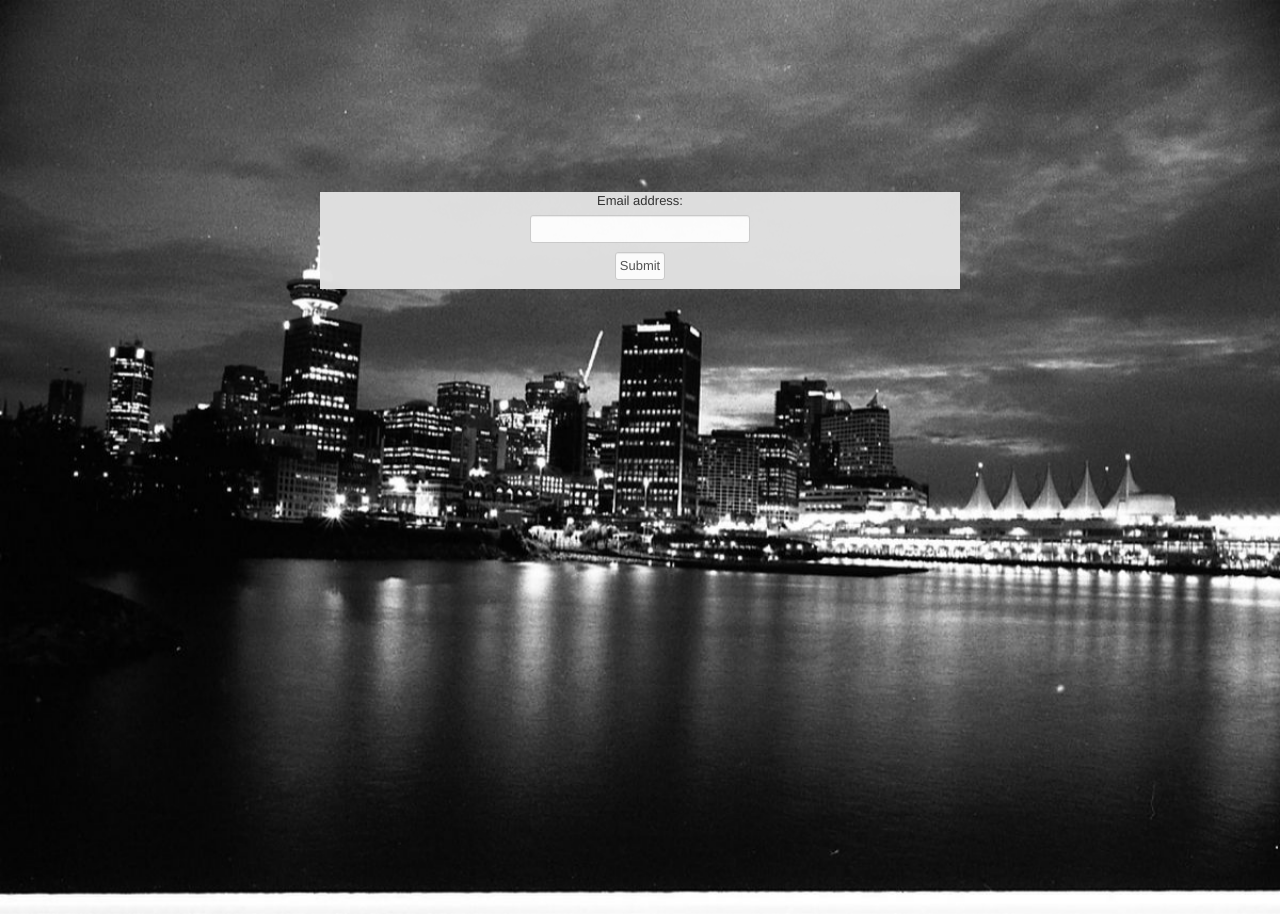
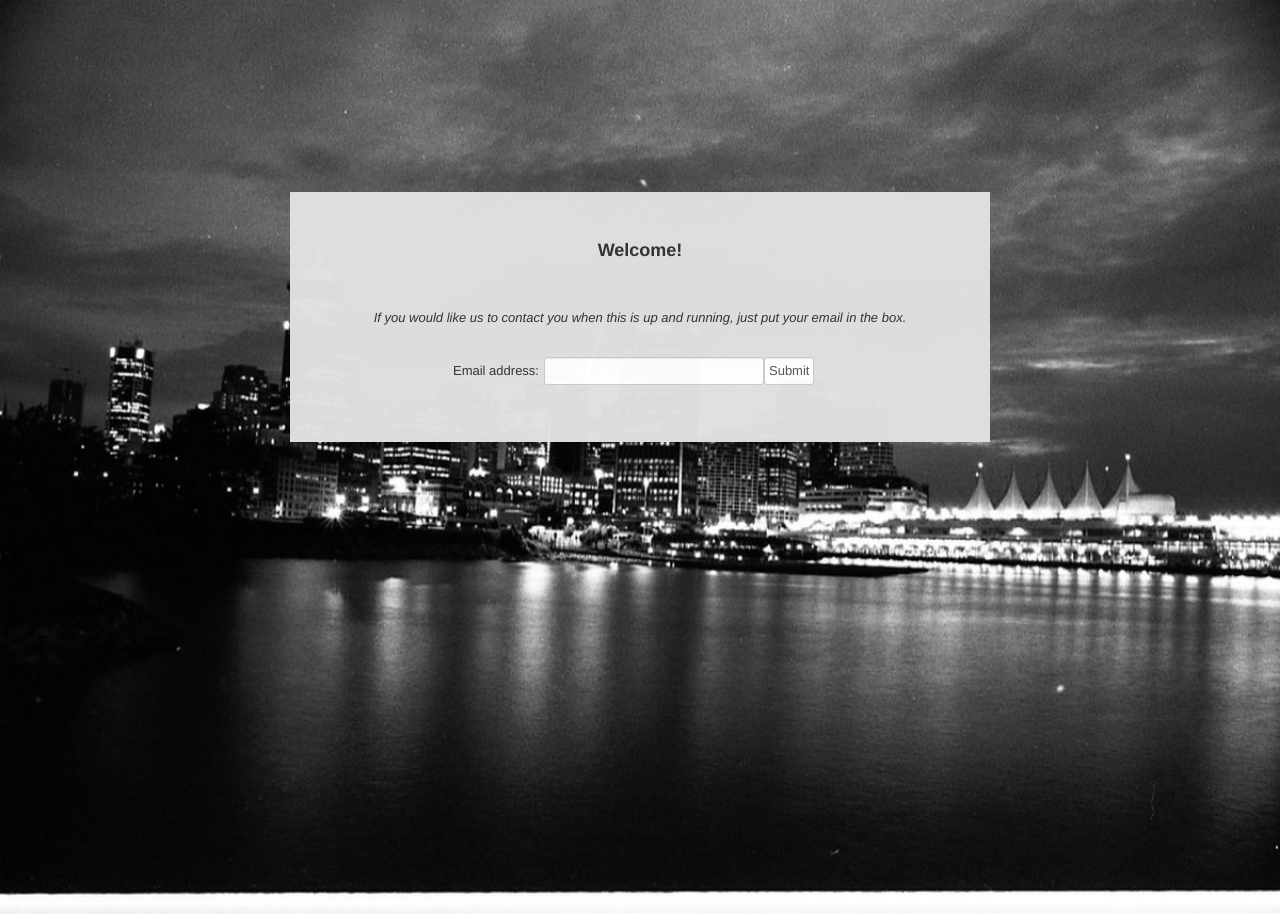
Before and after one commit to kdazzle/launchpage, a Django app: template templates/emailCollection/home.html in a window 1280 px wide. Run offline with Django 3.2, Linux system fonts and the light colour scheme; tables that the repository leaves empty hold one stand-in row (values such as "Sample post"); the template is opened without the code that fills it: values that come from a table or form of the project are taken from there, most other values are stand-ins (such as "Sample title", 1, 10 or a date in 2020); style sheets or scripts are compiled from the project's sources; parts of the project's set-up code (start-up, migrations or seed data) failed here and were passed over; some libraries are stand-ins or nearby versions.

Commit message:
I think I finished everything

```diff
--- a/launchpage/urls.py
+++ b/launchpage/urls.py
@@ -9,4 +9,5 @@ urlpatterns = patterns('',
     url(r'^static/(?P<path>.*)$', 'django.views.static.serve',
         {'document_root': settings.STATIC_ROOT}),
     url(r'^$', 'emailCollection.views.displayHomepage', name='home'),
+    url(r'^thankYou/$', 'emailCollection.views.displayThankYou', name='thankYou'),
 )
--- a/static/css/main.less
+++ b/static/css/main.less
@@ -3,6 +3,15 @@ body {
     padding:0px;
     margin:0px;
 }
+
+li {
+    list-style-type:none;
+}
+
+h3 {
+    padding:15px;
+}
+
 #wrapper {
     text-align:center;
     min-width:1200px;
@@ -37,10 +46,7 @@ img.bg {
 #innerContent {
     position:relative;
 
-    #downloadCards-musicStorage-container,
-    #enterAccessCode-container,
-    #musicStorage-addArtist-container,
-    #musicStorage-artistDetail-container {
+    #launchpage-container {
         position:relative;
         margin:auto;
         margin-top:15%;
@@ -48,23 +54,39 @@ img.bg {
         min-width: 40%;
         background-color: @gray;
         opacity:0.98;
+        padding:30px;
+
+        p {
+            text-align:left;
+        }
+
+        #launchpageSolicitation {
+            margin-top:30px;
+            margin-bottom:30px;
+
+            p {
+                text-align:center;
+                font-style:italic;
+            }
+        }
 
         form {
+            .launchpage-form-fieldContainer {
+                .launchpage-form-fieldRow {
+                    overflow:hidden;
+                    margin-left:20%;
+                    margin-top:15px;
 
-        }
-    }
-}
+                    .launchpage-form-label,
+                    .launchpage-form-input,
+                    #launchpage-form-submit {
+                        position:relative;
+                        float:left;
+                    }
 
-/* Artist List */
-#innerContent {
-    #downloadCards-musicStorage-container {
-        #detailListing {
-            table {
-                margin: auto;
-                width: 100%;
-
-                .downloadCards-musicStorage-artistList-table-artist-row {
-
+                    .launchpage-form-label {
+                        padding:5px;
+                    }
                 }
             }
         }
--- a/templates/emailCollection/home.html
+++ b/templates/emailCollection/home.html
@@ -2,7 +2,17 @@
 
 {% block primary %}
 <div id="innerContent">
-    <div id="enterAccessCode-container">
+    <div id="launchpage-container">
+        <div id="launchpageInfo">
+            <h3>Welcome!</h3>
+
+        </div>
+        <div id="launchpageSolicitation">
+            <p>
+                If you would like us to contact you when this is up and running,
+                just put your email in the box.
+            </p>
+        </div>
         <form action="{{ action }}" method="POST">
             {% csrf_token %}
 
@@ -14,21 +24,22 @@
                 </ul>
             {% endif %}
 
-            <div id="enterAccessCode-form-fields">
+            <div id="launchpage-form-fields">
                 {% for field in form.visible_fields %}
-                    <div class="enterAccessCode-form-fieldContainer">
-                        <div class="enterAccessCode-form-label">{{ field.label_tag }}</div>
-                        <div class="enterAccessCode-form-error">{{ field.errors }}</div>
-                        <div class="enterAccessCode-form-input">{{ field }}</div>
+                    <div class="launchpage-form-fieldContainer">
+                        <div class="launchpage-form-error">{{ field.errors }}</div>
+                        <div class="launchpage-form-fieldRow">
+                            <div class="launchpage-form-label">{{ field.label_tag }}</div>
+                            <div class="launchpage-form-input">{{ field }}</div>
+                            {% if forloop.last %}
+                                <div id="launchpage-form-submit"><input type="submit" value="Submit" /></div>
+                            {% endif %}
+                        </div>
                     </div>
                 {% endfor %}
 
-                <div id="enterAccessCode-form-submit"><input type="submit" value="Submit" /></div>
             </div>
         </form>
     </div>
-	<div id="enterAccessCode-footer">
-
-	</div>
 </div>
 {% endblock primary %}
```
Also changed, not shown: emailCollection/views.py (+12 -3 lines), templates/emailCollection/thankYou.html (added, +15 -0 lines), db/tempDb.db.
